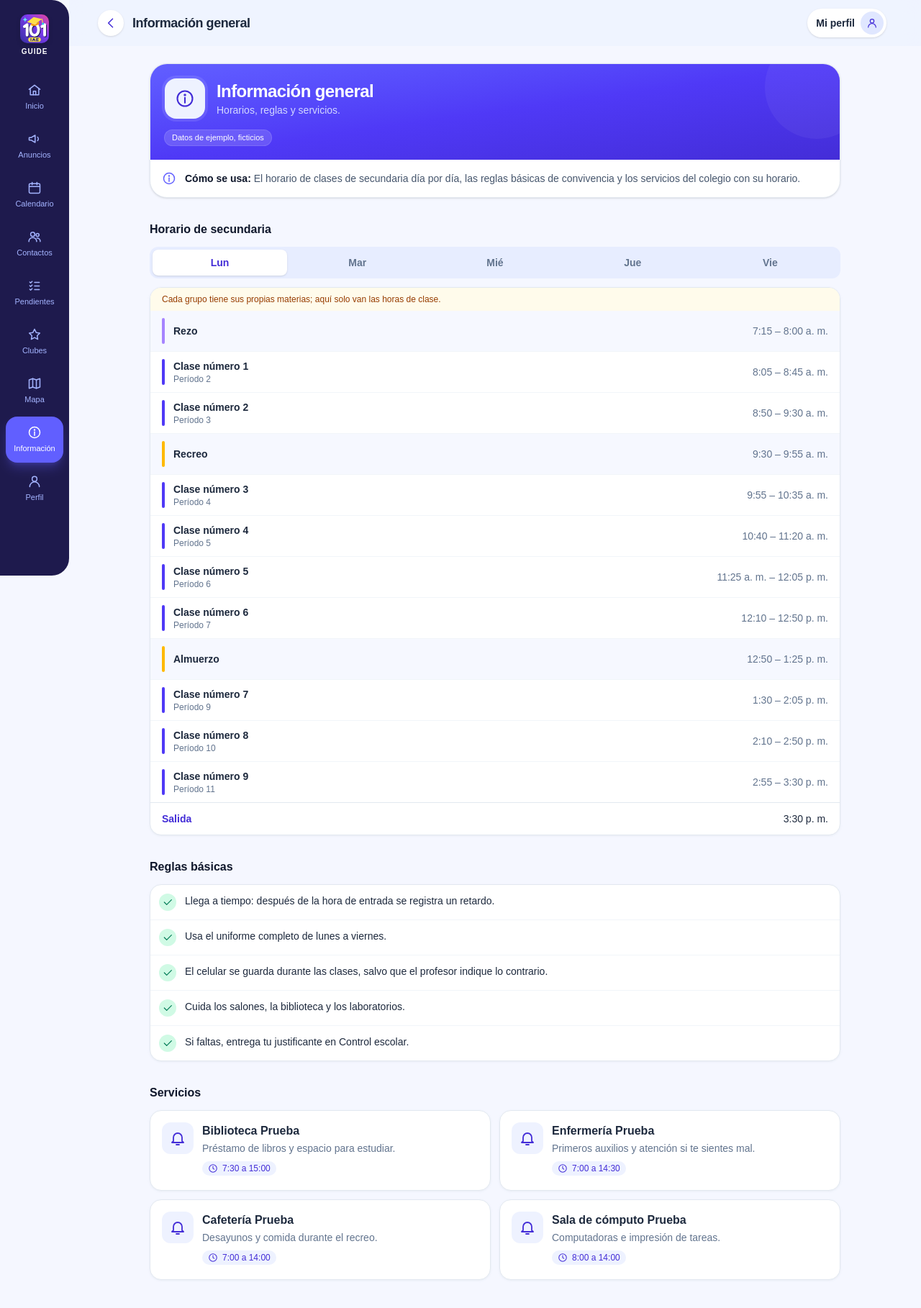
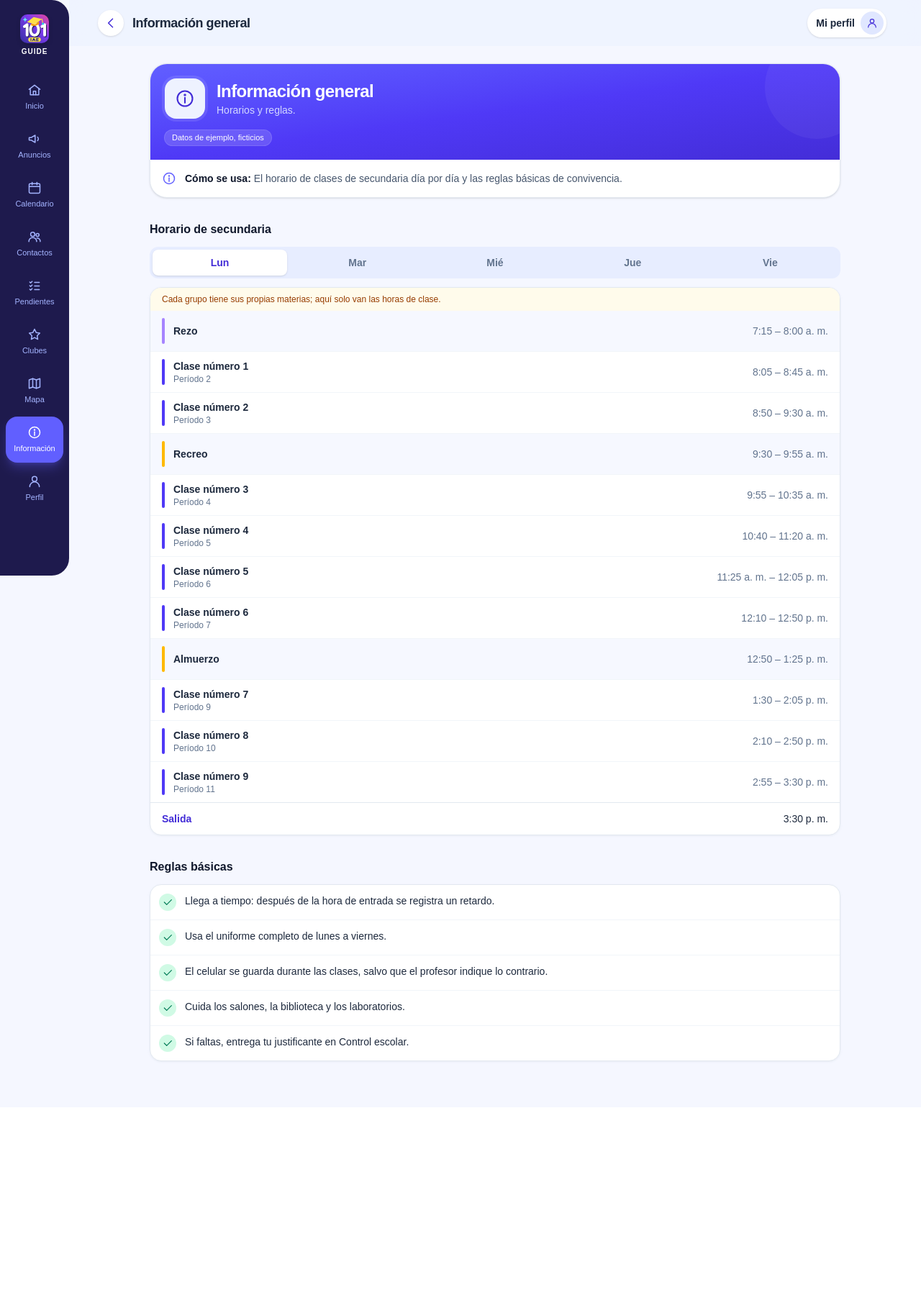
Before and after one commit to AI-Lab-IAE/hub-iae-life, a Next.js app: page /camille/informacion in a window 1280 px wide. Shown: the top 1818 px of the page at 72% size. After the commit the page ends 1539 px from the top, so only its background shows below. Built offline with nearby package versions, Linux system fonts and the light colour scheme.

Commit message:
camille: quitar servicios de información general
Co-Authored-By: Claude Opus 5.5 <noreply@anthropic.com>

```diff
--- a/app/camille/datos.ts
+++ b/app/camille/datos.ts
@@ -243,10 +243,3 @@ export const reglas = [
   "Cuida los salones, la biblioteca y los laboratorios.",
   "Si faltas, entrega tu justificante en Control escolar.",
 ];
-
-export const servicios = [
-  { nombre: "Biblioteca Prueba", detalle: "Préstamo de libros y espacio para estudiar.", horario: "7:30 a 15:00" },
-  { nombre: "Enfermería Prueba", detalle: "Primeros auxilios y atención si te sientes mal.", horario: "7:00 a 14:30" },
-  { nombre: "Cafetería Prueba", detalle: "Desayunos y comida durante el recreo.", horario: "7:00 a 14:00" },
-  { nombre: "Sala de cómputo Prueba", detalle: "Computadoras e impresión de tareas.", horario: "8:00 a 14:00" },
-];
--- a/app/camille/informacion/page.tsx
+++ b/app/camille/informacion/page.tsx
@@ -5,7 +5,7 @@ import { Icono } from "../components/Icono";
 import { Pantalla } from "../components/Pantalla";
 import { TituloBloque } from "../components/TituloBloque";
 import { retraso, tarjeta } from "../components/estilos";
-import { reglas, servicios } from "../datos";
+import { reglas } from "../datos";
 
 export default function Page() {
   return (
@@ -30,26 +30,6 @@ export default function Page() {
           ))}
         </ul>
       </section>
-
-      <section className={`mt-8 ${anim.aparecer}`} style={retraso(3)}>
-        <TituloBloque titulo="Servicios" />
-        <ul className="grid gap-3 sm:grid-cols-2">
-          {servicios.map((s) => (
-            <li key={s.nombre} className={`${tarjeta} flex gap-3 p-4`}>
-              <span className="flex size-11 shrink-0 items-center justify-center rounded-xl bg-indigo-50 text-indigo-700 dark:bg-indigo-950 dark:text-indigo-400">
-                <Icono nombre="campana" />
-              </span>
-              <span className="min-w-0">
-                <span className="block font-semibold">{s.nombre}</span>
-                <span className="mt-0.5 block text-sm text-slate-500 dark:text-slate-400">{s.detalle}</span>
-                <span className="mt-2 inline-flex items-center gap-1.5 rounded-full bg-indigo-50 px-2 py-0.5 text-xs font-medium text-indigo-700 dark:bg-indigo-950 dark:text-indigo-300">
-                  <Icono nombre="reloj" className="size-3.5" /> {s.horario}
-                </span>
-              </span>
-            </li>
-          ))}
-        </ul>
-      </section>
     </Pantalla>
   );
 }
--- a/app/camille/page.tsx
+++ b/app/camille/page.tsx
@@ -8,7 +8,7 @@ import { Tarjeta } from "./components/Tarjeta";
 import { TarjetaPendientes } from "./components/TarjetaPendientes";
 import { TituloBloque } from "./components/TituloBloque";
 import { elevar, retraso, tarjeta, tocar } from "./components/estilos";
-import { anuncios, clubes, contactos, eventos, pisos, reglas, servicios } from "./datos";
+import { anuncios, clubes, contactos, eventos, pisos, reglas } from "./datos";
 import { diaYMes, formatearFecha } from "./formato";
 import { info } from "./info";
 import { secciones, type RutaSeccion } from "./secciones";
@@ -20,7 +20,7 @@ const datoSeccion: Record<Exclude<RutaSeccion, "pendientes">, { numero: number;
   clubes: { numero: clubes.length, texto: "clubes" },
   calendario: { numero: eventos.length, texto: "fechas" },
   anuncios: { numero: anuncios.length, texto: `anuncios · ${anuncios.filter((a) => a.importante).length} importantes` },
-  informacion: { numero: servicios.length, texto: `servicios · ${reglas.length} reglas` },
+  informacion: { numero: reglas.length, texto: "reglas" },
 };
 
 export default function Page() {
--- a/app/camille/secciones.ts
+++ b/app/camille/secciones.ts
@@ -46,8 +46,8 @@ export const secciones = [
     ruta: "informacion",
     icono: "informacion",
     nombre: "Información general",
-    descripcion: "Horarios, reglas y servicios.",
-    explicacion: "El horario de clases de secundaria día por día, las reglas básicas de convivencia y los servicios del colegio con su horario.",
+    descripcion: "Horarios y reglas.",
+    explicacion: "El horario de clases de secundaria día por día y las reglas básicas de convivencia.",
   },
 ] as const;
 
```
